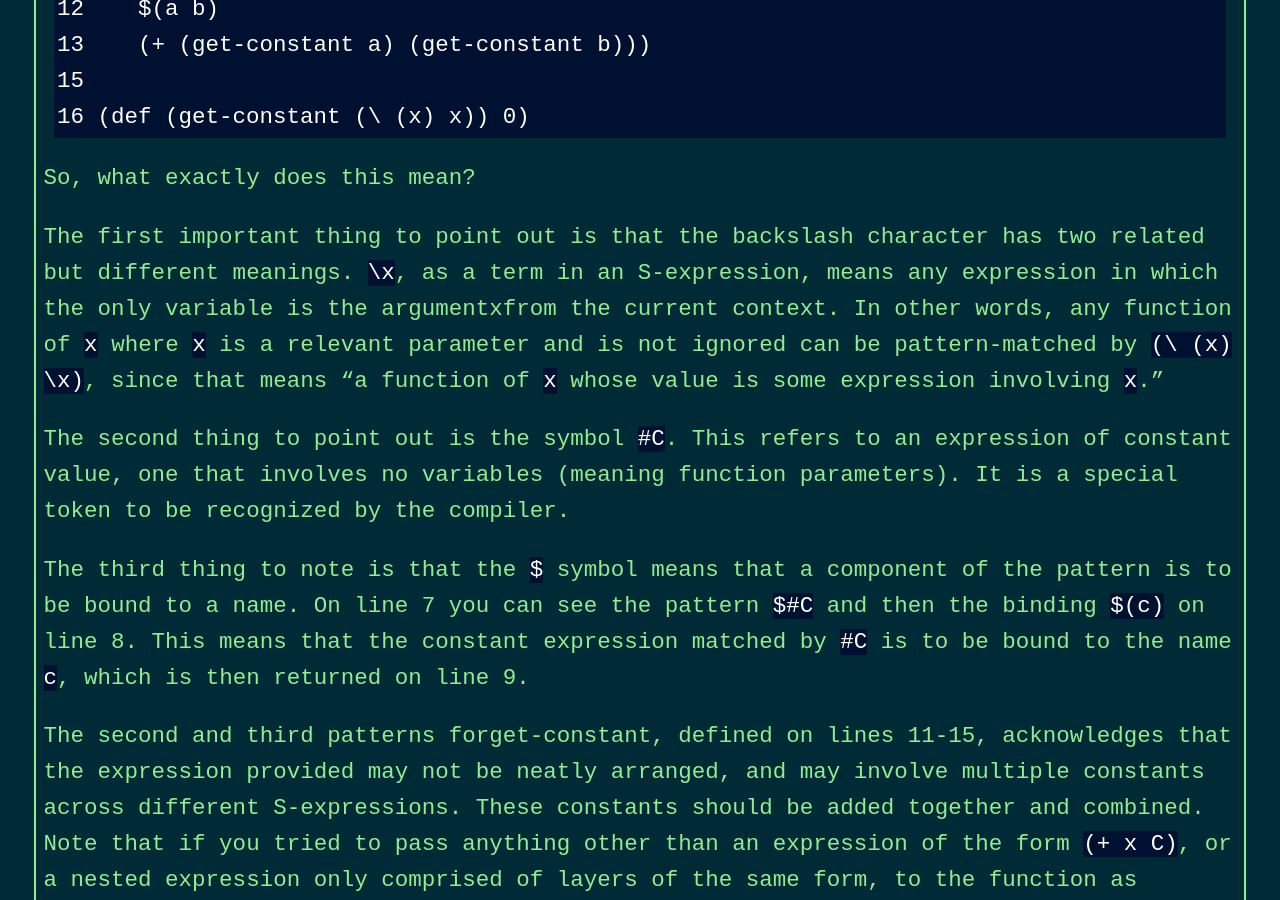
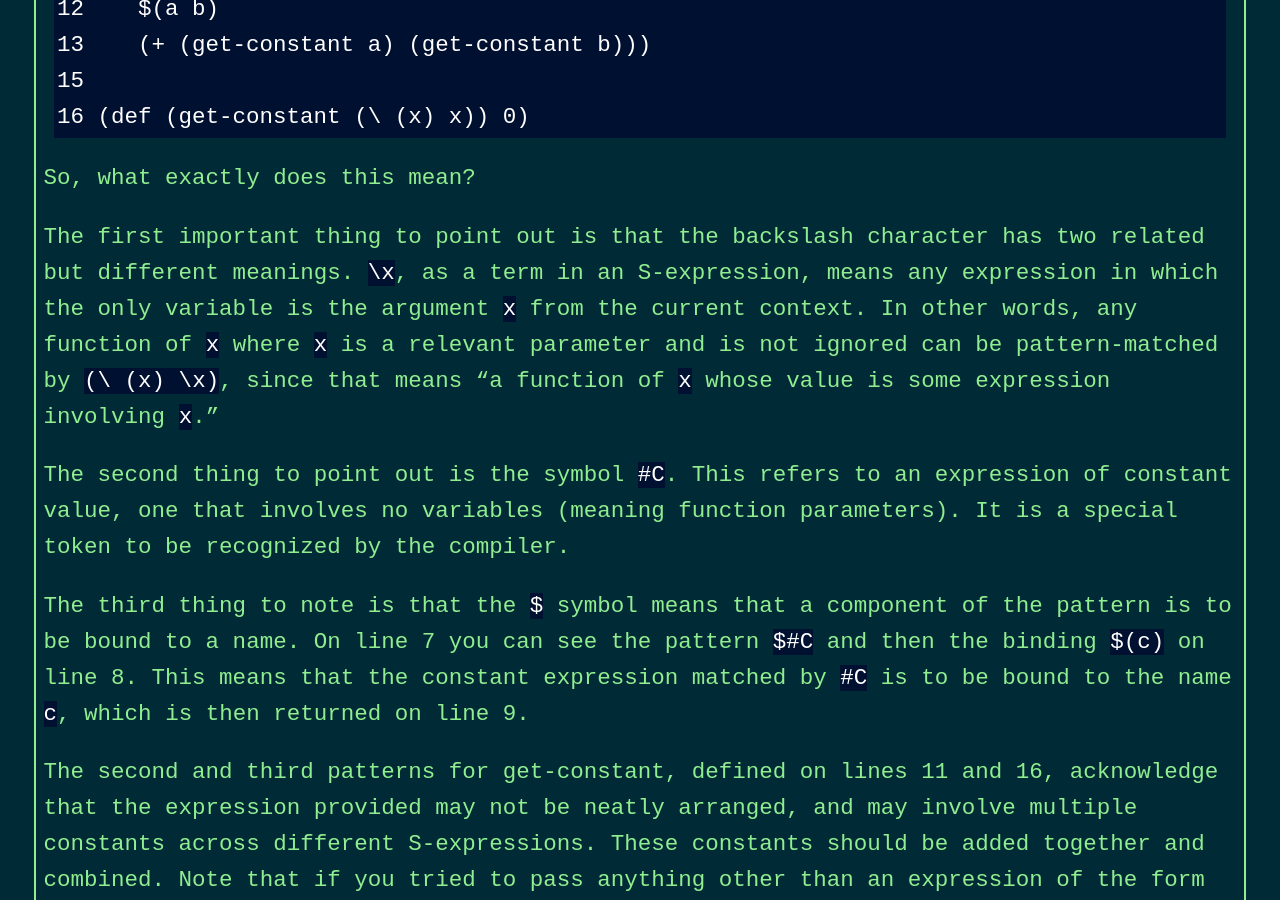
Before and after one commit to faulhat/faulhat.github.io, a Jekyll site: the page built from _posts/2023-09-12-reflisp.md, in a window 1280 px wide and 900 px high, scrolled down 3993 px. Built offline with Jekyll 4.4.1, drawn with Linux system fonts in a browser that asks for light colours; some of the changed text lies outside the part shown.

Commit message:
Fixed typos in K-Lisp post.

```diff
--- a/_posts/2023-09-12-reflisp.md
+++ b/_posts/2023-09-12-reflisp.md
@@ -116,7 +116,7 @@ So, what exactly does this mean?
 
 The first important thing to point out is that the backslash character has two
 related but different meanings. `\x`, as a term in an S-expression, means any
-expression in which the only variable is the argumentxfrom the current context.
+expression in which the only variable is the argument `x` from the current context.
 In other words, any function of `x` where `x` is a relevant parameter and is not
 ignored can be pattern-matched by `(\ (x) \x)`, since that means “a function
 of `x` whose value is some expression involving `x`.”
@@ -130,7 +130,7 @@ pattern is to be bound to a name. On line 7 you can see the pattern `$#C` and th
 the binding `$(c)` on line 8. This means that the constant expression matched
 by `#C` is to be bound to the name `c`, which is then returned on line 9.
 
-The second and third patterns forget-constant, defined on lines 11-15, acknowledges that the expression provided may not be neatly arranged, and may
+The second and third patterns for get-constant, defined on lines 11 and 16, acknowledge that the expression provided may not be neatly arranged, and may
 involve multiple constants across different S-expressions. These constants should
 be added together and combined.
 Note that if you tried to pass anything other than an expression of the form `(+ x C)`, or a nested expression only comprised of layers of the same form, to the
```
Also changed, not shown: other parts of _posts/2023-09-12-reflisp.md (+2 -2 lines).
